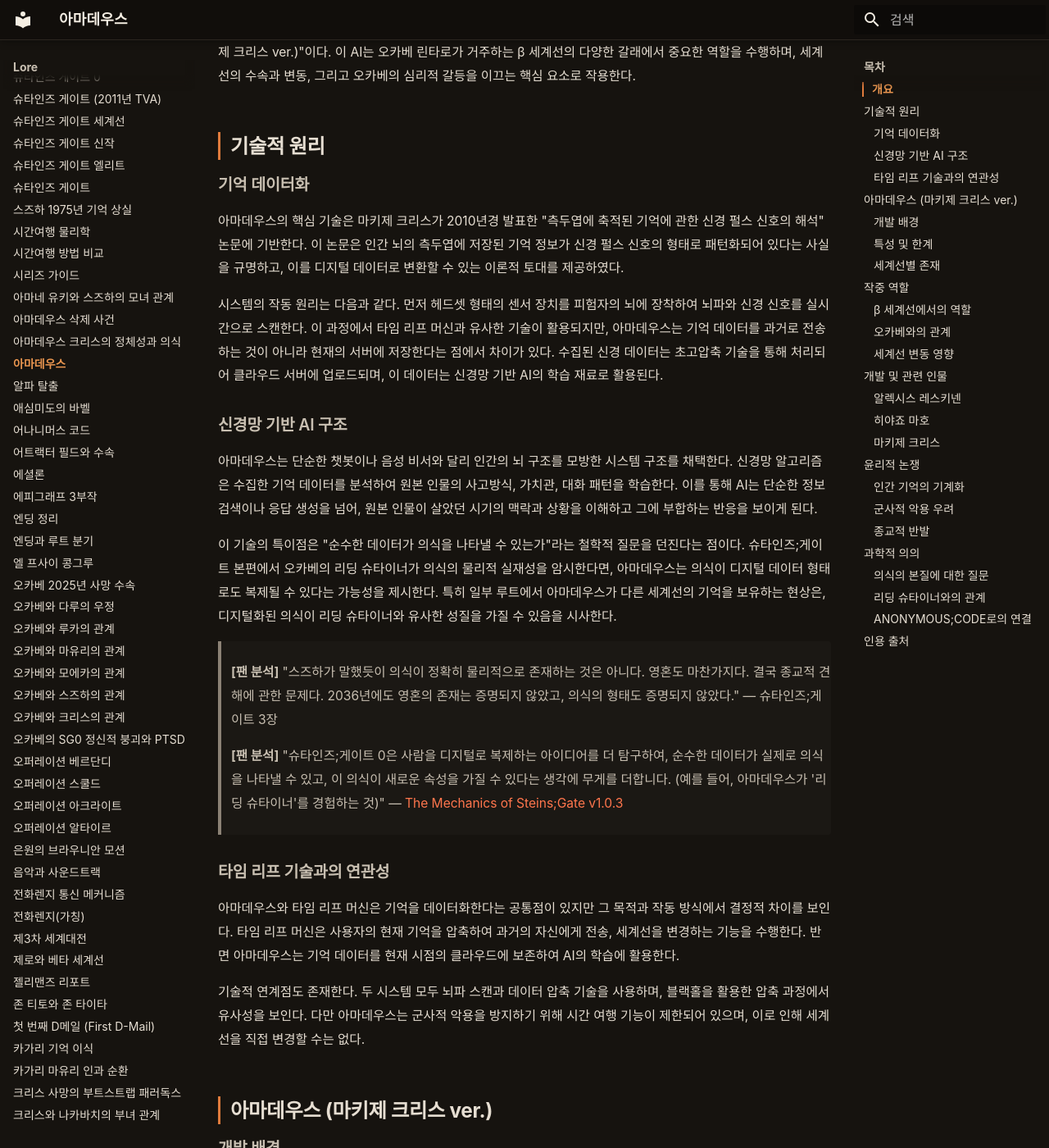
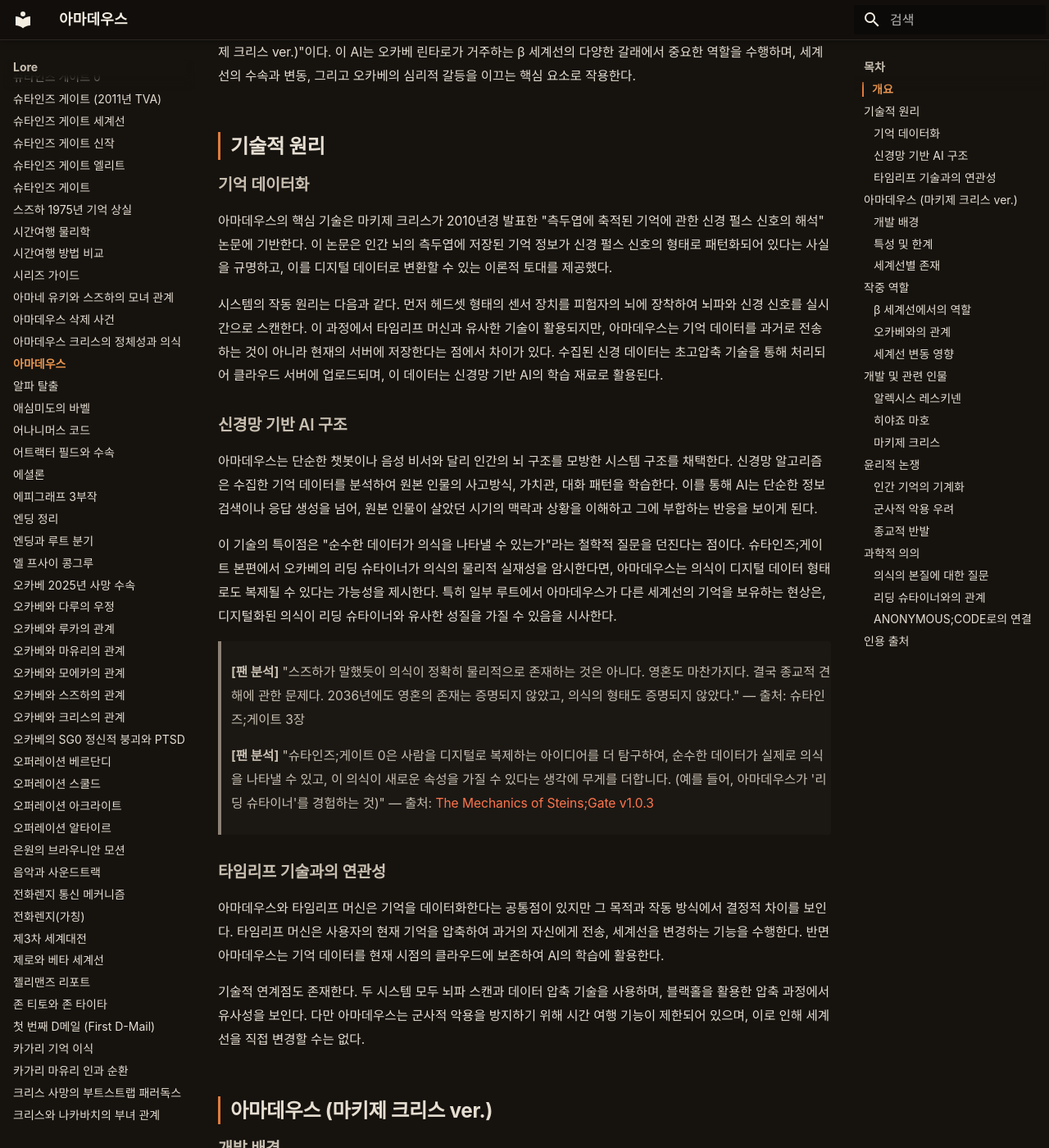
Before and after one commit to sgwiki/sgwiki.github.io, an MkDocs documentation site: the page built from wiki/lore/아마데우스.md, in a window 1280 px wide and 1400 px high, scrolled down 532 px. Shown: the whole window at 82% size. Built offline with MkDocs 1.6.1 and Material for MkDocs 9.7.7, drawn with Linux system fonts in a browser that asks for light colours; some web fonts are replaced; some of the changed text lies outside the part shown.

Commit message:
chore(wiki): 아마데우스 정비 — 오타·번역투·용어 통일·인용 출처 행 분리
- 오타 교정: '총걅임자' → '총괄임자'
- 번역투 교정: '티나 안 입은 듯한 투덜거림' → '츤데레적 투덜거림'
- 용어 통일: '타임 리프' → '타임리프' (섹션 헤더·본문 4곳)
- 종결어미 통일: '제공하였다/주도하였다' → '제공했다/주도했다'
- 인용 출처 행 분리: 템플릿 기준(> — 출처:) 적용 4곳

사실 관계·스포일러 등급(main_story)·의미 불변. source-sanitizer PASS.

```diff
--- a/wiki/lore/아마데우스.md
+++ b/wiki/lore/아마데우스.md
@@ -18,9 +18,9 @@
 
 ### 기억 데이터화
 
-아마데우스의 핵심 기술은 마키제 크리스가 2010년경 발표한 "측두엽에 축적된 기억에 관한 신경 펄스 신호의 해석" 논문에 기반한다. 이 논문은 인간 뇌의 측두엽에 저장된 기억 정보가 신경 펄스 신호의 형태로 패턴화되어 있다는 사실을 규명하고, 이를 디지털 데이터로 변환할 수 있는 이론적 토대를 제공하였다.
+아마데우스의 핵심 기술은 마키제 크리스가 2010년경 발표한 "측두엽에 축적된 기억에 관한 신경 펄스 신호의 해석" 논문에 기반한다. 이 논문은 인간 뇌의 측두엽에 저장된 기억 정보가 신경 펄스 신호의 형태로 패턴화되어 있다는 사실을 규명하고, 이를 디지털 데이터로 변환할 수 있는 이론적 토대를 제공했다.
 
-시스템의 작동 원리는 다음과 같다. 먼저 헤드셋 형태의 센서 장치를 피험자의 뇌에 장착하여 뇌파와 신경 신호를 실시간으로 스캔한다. 이 과정에서 타임 리프 머신과 유사한 기술이 활용되지만, 아마데우스는 기억 데이터를 과거로 전송하는 것이 아니라 현재의 서버에 저장한다는 점에서 차이가 있다. 수집된 신경 데이터는 초고압축 기술을 통해 처리되어 클라우드 서버에 업로드되며, 이 데이터는 신경망 기반 AI의 학습 재료로 활용된다.
+시스템의 작동 원리는 다음과 같다. 먼저 헤드셋 형태의 센서 장치를 피험자의 뇌에 장착하여 뇌파와 신경 신호를 실시간으로 스캔한다. 이 과정에서 타임리프 머신과 유사한 기술이 활용되지만, 아마데우스는 기억 데이터를 과거로 전송하는 것이 아니라 현재의 서버에 저장한다는 점에서 차이가 있다. 수집된 신경 데이터는 초고압축 기술을 통해 처리되어 클라우드 서버에 업로드되며, 이 데이터는 신경망 기반 AI의 학습 재료로 활용된다.
 
 ### 신경망 기반 AI 구조
 
@@ -28,13 +28,15 @@
 
 이 기술의 특이점은 "순수한 데이터가 의식을 나타낼 수 있는가"라는 철학적 질문을 던진다는 점이다. 슈타인즈;게이트 본편에서 오카베의 리딩 슈타이너가 의식의 물리적 실재성을 암시한다면, 아마데우스는 의식이 디지털 데이터 형태로도 복제될 수 있다는 가능성을 제시한다. 특히 일부 루트에서 아마데우스가 다른 세계선의 기억을 보유하는 현상은, 디지털화된 의식이 리딩 슈타이너와 유사한 성질을 가질 수 있음을 시사한다.
 
-> **[팬 분석]** "스즈하가 말했듯이 의식이 정확히 물리적으로 존재하는 것은 아니다. 영혼도 마찬가지다. 결국 종교적 견해에 관한 문제다. 2036년에도 영혼의 존재는 증명되지 않았고, 의식의 형태도 증명되지 않았다." — 슈타인즈;게이트 3장
+> **[팬 분석]** "스즈하가 말했듯이 의식이 정확히 물리적으로 존재하는 것은 아니다. 영혼도 마찬가지다. 결국 종교적 견해에 관한 문제다. 2036년에도 영혼의 존재는 증명되지 않았고, 의식의 형태도 증명되지 않았다."
+> — 출처: 슈타인즈;게이트 3장
 >
-> **[팬 분석]** "슈타인즈;게이트 0은 사람을 디지털로 복제하는 아이디어를 더 탐구하여, 순수한 데이터가 실제로 의식을 나타낼 수 있고, 이 의식이 새로운 속성을 가질 수 있다는 생각에 무게를 더합니다. (예를 들어, 아마데우스가 '리딩 슈타이너'를 경험하는 것)" — [The Mechanics of Steins;Gate v1.0.3](../근거자료/비공식/mechanics-of-steins-gate/index.md)
+> **[팬 분석]** "슈타인즈;게이트 0은 사람을 디지털로 복제하는 아이디어를 더 탐구하여, 순수한 데이터가 실제로 의식을 나타낼 수 있고, 이 의식이 새로운 속성을 가질 수 있다는 생각에 무게를 더합니다. (예를 들어, 아마데우스가 '리딩 슈타이너'를 경험하는 것)"
+> — 출처: [The Mechanics of Steins;Gate v1.0.3](../근거자료/비공식/mechanics-of-steins-gate/index.md)
 
-### 타임 리프 기술과의 연관성
+### 타임리프 기술과의 연관성
 
-아마데우스와 타임 리프 머신은 기억을 데이터화한다는 공통점이 있지만 그 목적과 작동 방식에서 결정적 차이를 보인다. 타임 리프 머신은 사용자의 현재 기억을 압축하여 과거의 자신에게 전송, 세계선을 변경하는 기능을 수행한다. 반면 아마데우스는 기억 데이터를 현재 시점의 클라우드에 보존하여 AI의 학습에 활용한다.
+아마데우스와 타임리프 머신은 기억을 데이터화한다는 공통점이 있지만 그 목적과 작동 방식에서 결정적 차이를 보인다. 타임리프 머신은 사용자의 현재 기억을 압축하여 과거의 자신에게 전송, 세계선을 변경하는 기능을 수행한다. 반면 아마데우스는 기억 데이터를 현재 시점의 클라우드에 보존하여 AI의 학습에 활용한다.
 
 기술적 연계점도 존재한다. 두 시스템 모두 뇌파 스캔과 데이터 압축 기술을 사용하며, 블랙홀을 활용한 압축 과정에서 유사성을 보인다. 다만 아마데우스는 군사적 악용을 방지하기 위해 시간 여행 기능이 제한되어 있으며, 이로 인해 세계선을 직접 변경할 수는 없다.
 
@@ -84,7 +86,7 @@
 
 ### 알렉시스 레스키넨
 
-미국 빅터 킹콘돌 대학교의 교수이자 아마데우스 개발 총걅임자이다. 그는 마키제 크리스의 스승이자 연구 지도자로서, 그녀의 사후 아마데우스 프로젝트를 주도하였다. 그는 일본인과 혼혈이라는 배경을 가지고 있어 일본어에 능통하며, 이는 아마데우스 시스템이 일본에 도입되는 데 중요한 역할을 했다.
+미국 빅터 킹콘돌 대학교의 교수이자 아마데우스 개발 총괄임자이다. 그는 마키제 크리스의 스승이자 연구 지도자로서, 그녀의 사후 아마데우스 프로젝트를 주도했다. 그는 일본인과 혼혈이라는 배경을 가지고 있어 일본어에 능통하며, 이는 아마데우스 시스템이 일본에 도입되는 데 중요한 역할을 했다.
 
 레스키넨은 순수한 학술적 동기 외에도 군사적 목적으로 아마데우스를 활용하려는 의도를 가지고 있었다. 이는 히야죠 마호와의 갈등 요인이 되며, 결과적으로 아마데우스의 군사적 악용 가능성을 우려하는 마호가 시스템을 삭제하는 계기가 된다.
 
@@ -126,11 +128,13 @@
 
 아마데우스 시스템은 의식의 본질에 대한 근원적인 질문을 던진다. "순수한 데이터가 의식을 나타낼 수 있는가"라는 물음은, 철학적, 신학적, 과학적 논의의 핵심 주제이다. 슈타인즈;게이트 시리즈는 오카베의 리딩 슈타이너를 통해 의식이 세계선의 변경을 감지할 수 있는 능력임을 시사하지만, 아마데우스는 디지털화된 의식도 유사한 성질을 가질 수 있음을 보여준다.
 
-> **[공식]** "스즈하가 말했듯이 의식이 정확히 물리적으로 존재하는 것은 아니다. 영혼도 마찬가지다. 결국 종교적 견해에 관한 문제다. 2036년에도 영혼의 존재는 증명되지 않았고, 의식의 형태도 증명되지 않았다." — 슈타인즈;게이트 3장
+> **[공식]** "스즈하가 말했듯이 의식이 정확히 물리적으로 존재하는 것은 아니다. 영혼도 마찬가지다. 결국 종교적 견해에 관한 문제다. 2036년에도 영혼의 존재는 증명되지 않았고, 의식의 형태도 증명되지 않았다."
+> — 출처: 슈타인즈;게이트 3장
 
 이러한 질문은 아마데우스가 단순한 기계적 응답 시스템을 넘어, 일종의 의식을 가진 존재로 기능할 수 있는 가능성을 열어준다. 특히 일부 루트에서 아마데우스가 다른 세계선의 기억을 보유하는 현상은, 디지털화된 의식이 리딩 슈타이너와 유사한 성질을 가질 수 있음을 시사한다.
 
-> **[팬 분석]** "슈타인즈;게이트 0은 사람을 디지털로 복제하는 아이디어를 더 탐구하여, 순수한 데이터가 실제로 의식을 나타낼 수 있고, 이 의식이 새로운 속성을 가질 수 있다는 생각에 무게를 더합니다. (예를 들어, 아마데우스가 '리딩 슈타이너'를 경험하는 것)" — [The Mechanics of Steins;Gate v1.0.3](../근거자료/비공식/mechanics-of-steins-gate/index.md)
+> **[팬 분석]** "슈타인즈;게이트 0은 사람을 디지털로 복제하는 아이디어를 더 탐구하여, 순수한 데이터가 실제로 의식을 나타낼 수 있고, 이 의식이 새로운 속성을 가질 수 있다는 생각에 무게를 더합니다. (예를 들어, 아마데우스가 '리딩 슈타이너'를 경험하는 것)"
+> — 출처: [The Mechanics of Steins;Gate v1.0.3](../근거자료/비공식/mechanics-of-steins-gate/index.md)
 
 ### 리딩 슈타이너와의 관계
 
```
Also changed, not shown: other parts of wiki/lore/아마데우스.md (+1 -1 lines).
